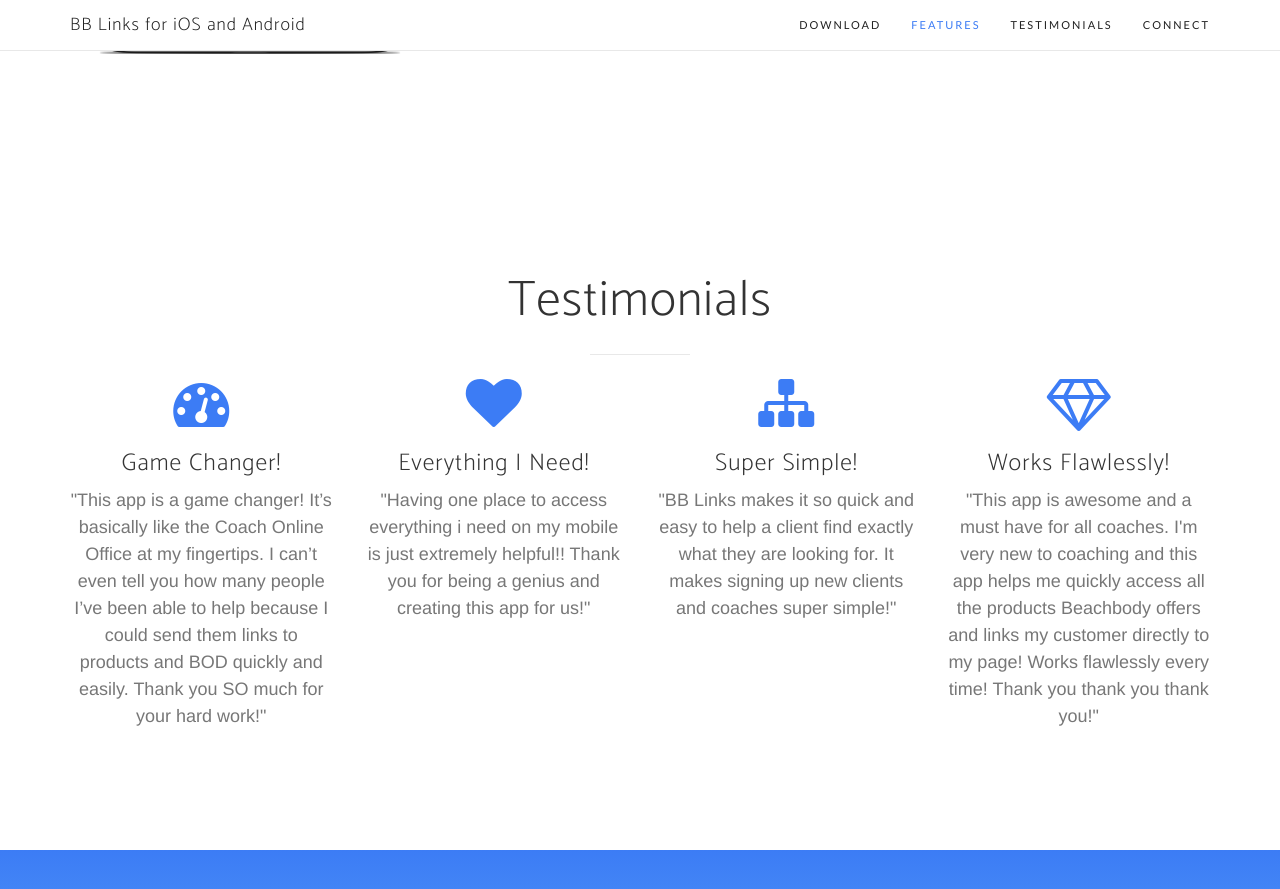
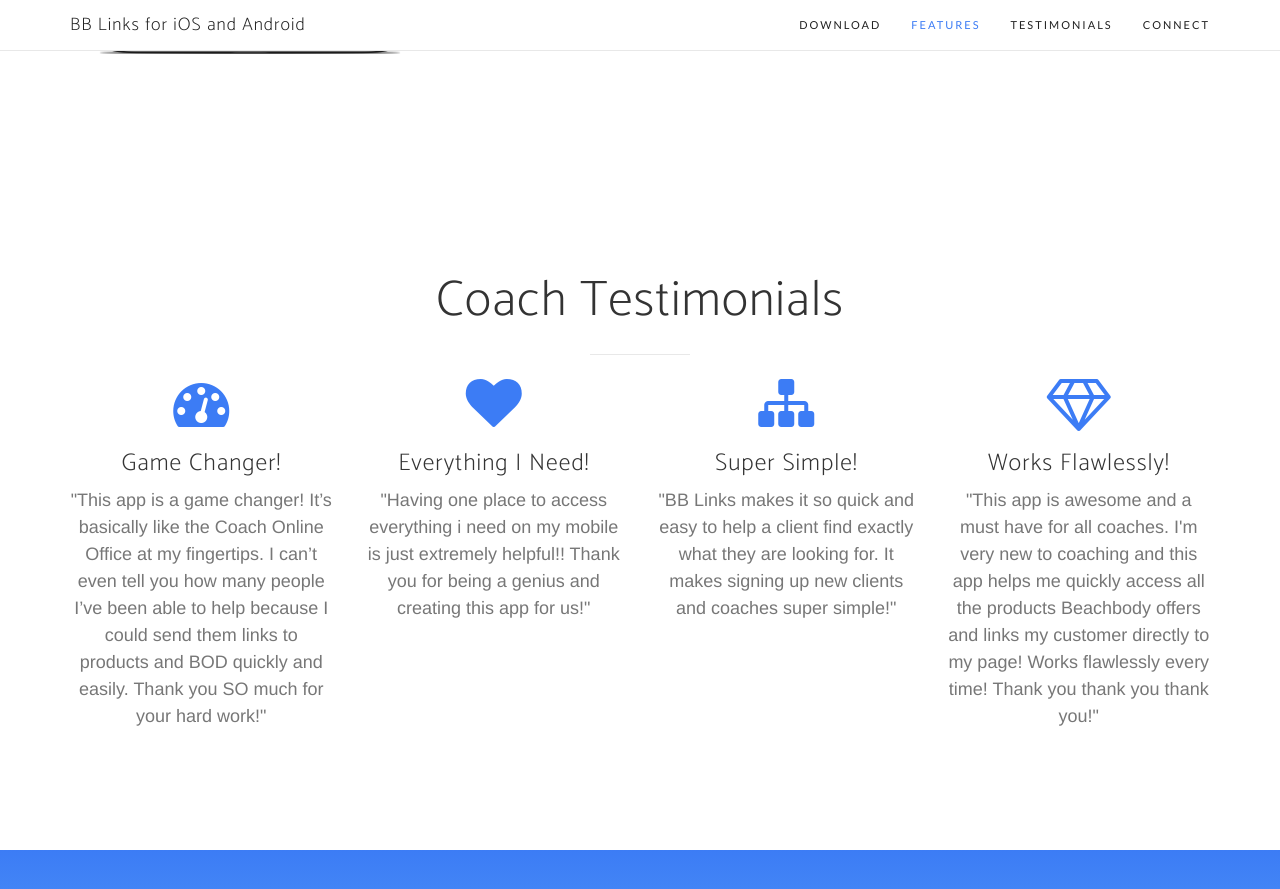
Before and after one commit to jstheoriginal/jstheoriginal.github.io, a Jekyll site: the page built from index.html, in a window 1280 px wide and 900 px high, scrolled down 2640 px. Shown: the top 889 px of the window. Built offline with Jekyll 4.4.1, drawn with Linux system fonts in a browser that asks for light colours; nearby versions of some CDN libraries; some web fonts are replaced; the list of posts is cut into pages by our own code.

Commit message:
Testimonials -> Coach Testimonials.

```diff
--- a/_includes/testimonials.html
+++ b/_includes/testimonials.html
@@ -2,7 +2,7 @@
     <div class="container">
         <div class="row">
             <div class="col-lg-12 text-center">
-                <h2 class="section-heading">Testimonials</h2>
+                <h2 class="section-heading">Coach Testimonials</h2>
                 <hr class="primary">
                 <br />
             </div>
```
